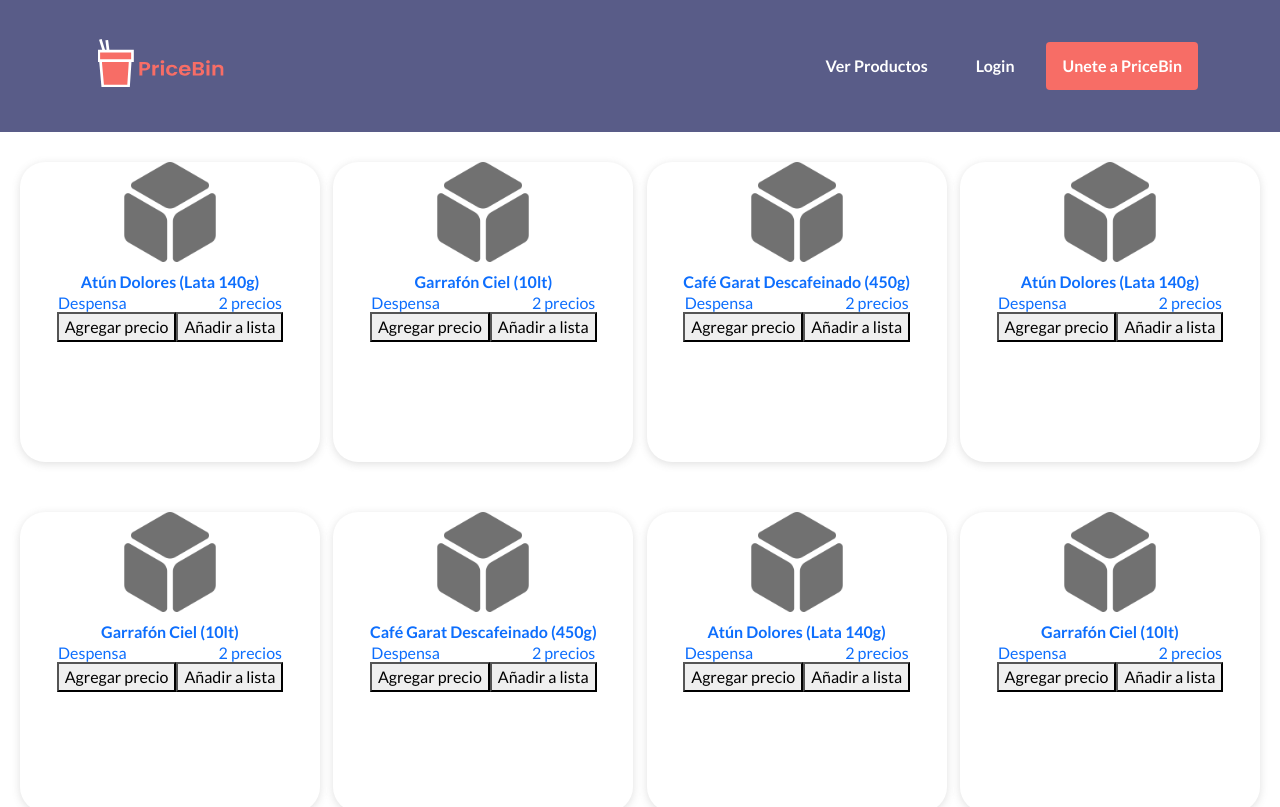
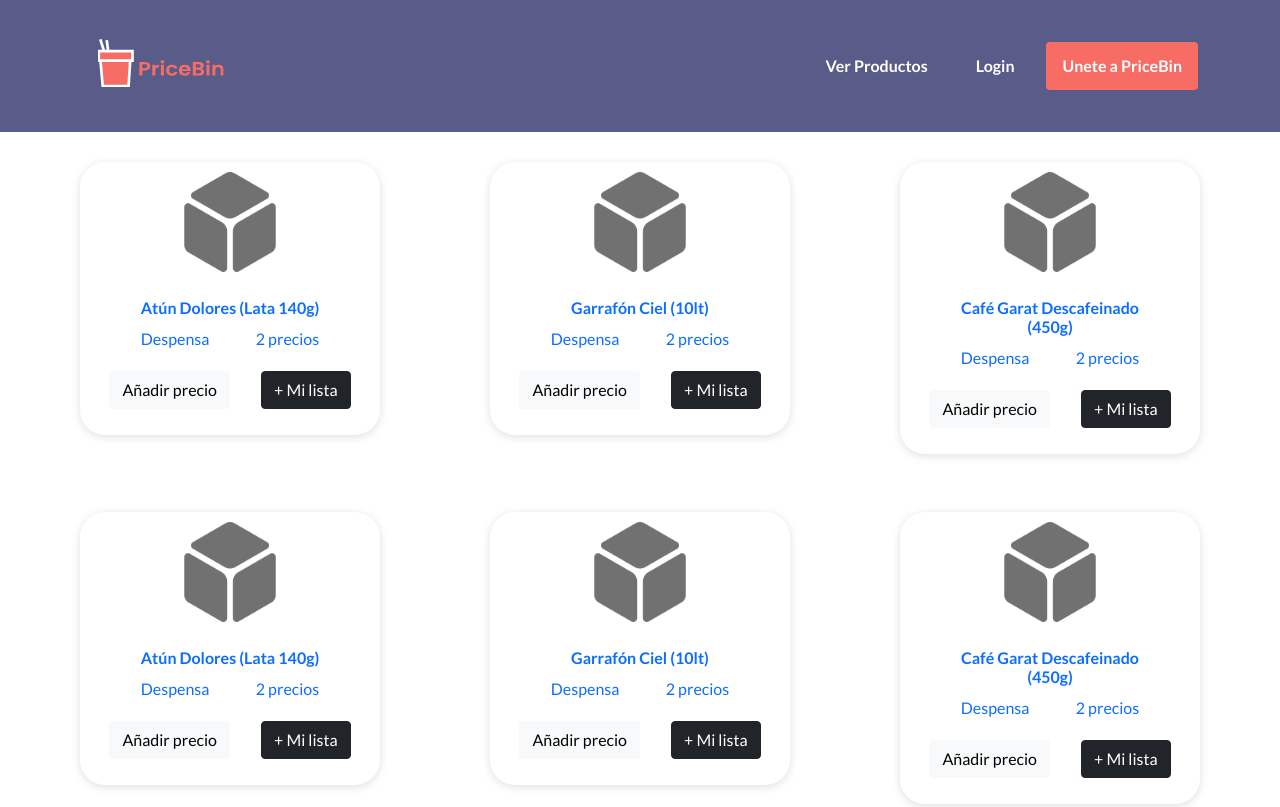
Before and after one commit to panasweb/pricebin, a Vue app: page /products in a window 1280 px wide. Shown: the top 807 px of the page. Built offline with nearby package versions, Linux system fonts and the light colour scheme.

Commit message:
finish basic product list view, no styles

```diff
--- a/src/components/ProductCardSquare.vue
+++ b/src/components/ProductCardSquare.vue
@@ -2,28 +2,39 @@
     <div class="dummy-container">
         <router-link :to="`/product/${product.id}`">
             <div class="price-card">
-                <div class="card-image" :style="{'background-image': `url(${productImg})`}"></div>
+                <div class="price-card-content">
+                    <div class="card-image" :style="{ 'background-image': `url(${productImg})` }"></div>
 
+                    <div class="card-body">
                         <div class="card-info">
-                    <h4 class="product-title">{{product.name}}</h4>
+                            <h4 class="product-title">{{ product.name }}</h4>
                             <div class="product-info">
-                        <span class="product-type-pill">{{product.type}}</span>
+                                <span class="product-type-pill">{{ product.type }}</span>
                                 <span class="num-prices">{{ product.prices.length }} precios</span>
                             </div>
                         </div>
 
                         <div class="card-actions">
                             <!-- Manda a Registrar Precio, pre-llenado -->
-                    <router-link :to="{
-                        name:'add price',
+                            <router-link
+                                :to="{
+                                    name: 'add price',
                                     params: {
                                         prefill: productFormData
                                     }
-                    }">
-                        <button>Agregar precio</button>
+                                }"
+                            >
+                                <button type="button" class="btn btn-light">Añadir precio</button>
                             </router-link>
-                    <!-- Mostaría un modal con lista de precios a añadir -->
-                    <button>Añadir a lista</button>
+                            <router-link
+                                :to="{
+                                    name: 'my products'
+                                }"
+                            >
+                                <button type="button" class="btn btn-dark">+ Mi lista</button>
+                            </router-link>
+                        </div>
+                    </div>
                 </div>
             </div>
         </router-link>
@@ -34,7 +45,7 @@
 <script lang="ts">
 import { Product } from '@/types/Product'
 import { defineComponent, ref } from 'vue'
-import {DEFAULT_PRODUCT_IMG} from '@/utils/constants'
+import { DEFAULT_PRODUCT_IMG } from '@/utils/constants'
 
 export default defineComponent({
     props: {
@@ -67,7 +78,7 @@
 .price-card {
     position: absolute;
     width: 300px;
-    height: 300px;
+    height: auto;
     border-radius: 25px;
     background-color: white;
     box-shadow: rgba(99, 99, 99, 0.2) 0px 2px 8px 0px;
@@ -79,17 +90,16 @@
     margin-top: 0;
 }
 .card-image {
-    width:100%;
+    width: 100%;
     height: 100px;
     border-radius: 25px 25px 0 0;
     margin-top: 0px;
     background-repeat: no-repeat;
-    background-size:contain;
+    background-size: contain;
     background-position: center;
 }
 .card-info {
     padding: 10px;
-    height: calc(100% - 250px);
 }
 .product-title {
     font-size: 16px;
@@ -105,5 +115,22 @@
     width: 80%;
     display: inline-flex;
     justify-content: space-between;
+    padding: 10px;
+}
+.card-actions {
+    width: 90%;
+    display: inline-flex;
+    justify-content: space-between;
+    bottom: 0;
+    margin: 0 auto;
+}
+.card-body {
+    height: calc(100% - 100px);
+    display: flex;
+    flex-direction: column;
+    justify-content: space-between;
+}
+.price-card-content{
+    padding: 10px 0;
 }
 </style>
--- a/src/router/index.ts
+++ b/src/router/index.ts
@@ -49,7 +49,7 @@
   },
   {
     path: '/myproducts',
-    name: 'My products',
+    name: 'my products',
     component: () => import('../views/MyProductsView.vue')
   }
 ]
--- a/src/views/ProductListView.vue
+++ b/src/views/ProductListView.vue
@@ -37,10 +37,21 @@
 
 <style>
 .price-container {
+    width:100%;
     display: flex;
     justify-content: space-between;
     flex-wrap: wrap;
-    padding: 20px;
+    padding: 20px 80px;
+}
+
+@media(max-width:426px) {
+    .price-container {
+        padding: 0;
+        flex-direction: column;
+        justify-content: center;
+        flex-wrap: nowrap;
+        align-items: center;
+    }
 }
 
 </style>
```
Lines whose indentation alone changed are shown as unchanged.
